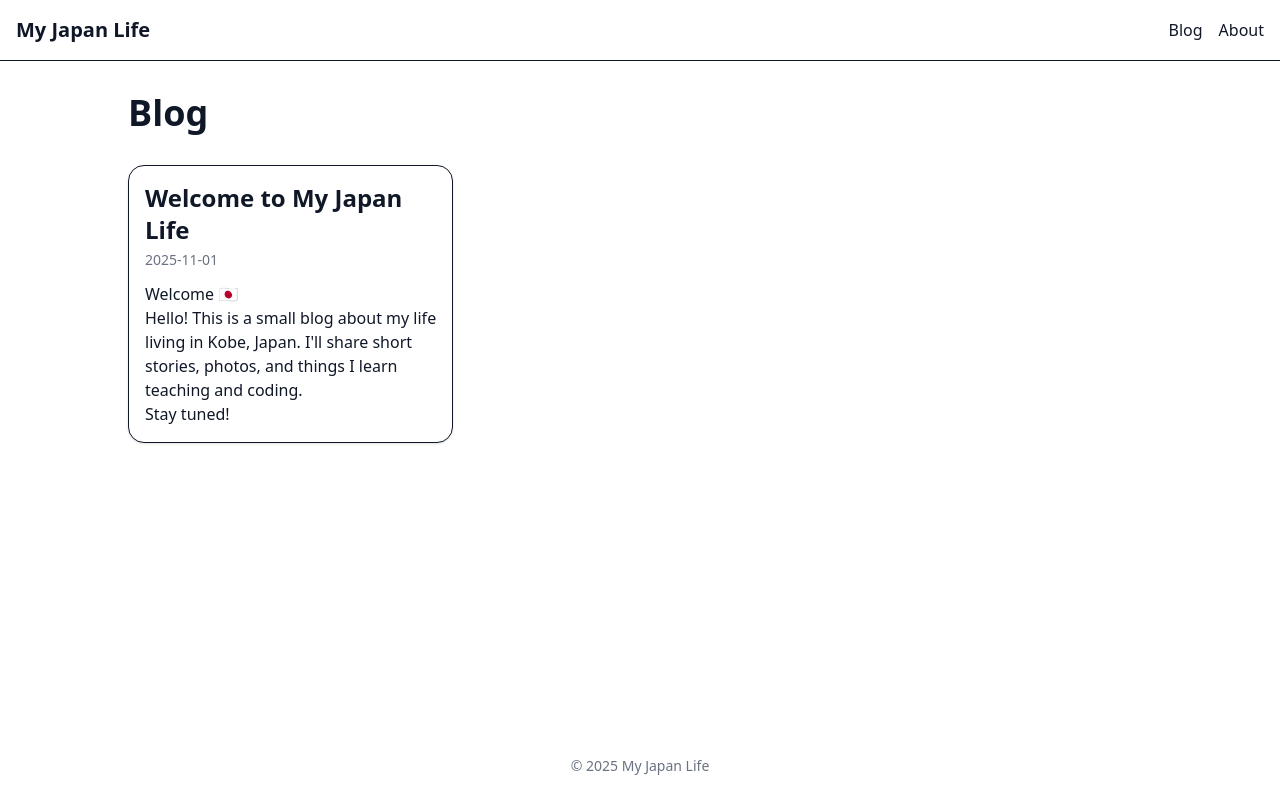
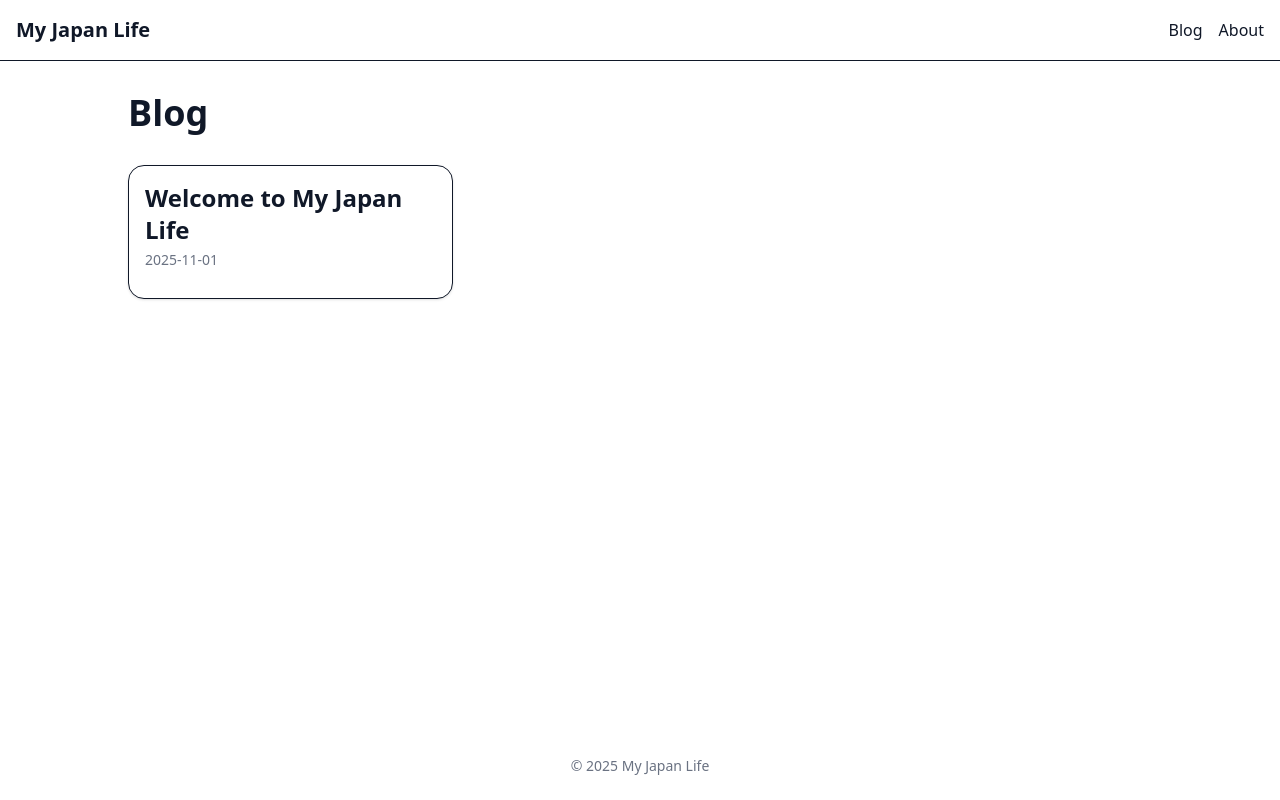
Before and after one commit to axxessgranted/namamizu, a React (Vite) app: page /blog in a window 1280 px wide. Built offline with nearby package versions, Linux system fonts and the light colour scheme.

Commit message:
Update PostCard rendered contents

```diff
--- a/src/routes/Blog.jsx
+++ b/src/routes/Blog.jsx
@@ -1,4 +1,5 @@
 import { useEffect, useState } from "react";
+import { Link } from "react-router-dom";
 import PostCard from "../components/PostCard";
 import { generateDatedSlug } from "../utils/slug";
 
@@ -29,14 +30,11 @@ export default function Blog() {
       <h1 className="text-4xl font-bold mb-8">Blog</h1>
 
       <div className="grid grid-cols-1 sm:grid-cols-2 lg:grid-cols-3 gap-6">
-        {posts.map(({ module, meta, slug }) => {
-          const Post = module.default;
+        {posts.map(({ meta, slug }) => {
           return (
-            <a key={slug} href={`/posts/${slug}`}>
-              <PostCard meta={meta}>
-                <Post />
-              </PostCard>
-            </a>
+            <Link key={slug} to={`/posts/${slug}`} className="block">
+              <PostCard meta={meta} />
+            </Link>
           );
         })}
       </div>
```
